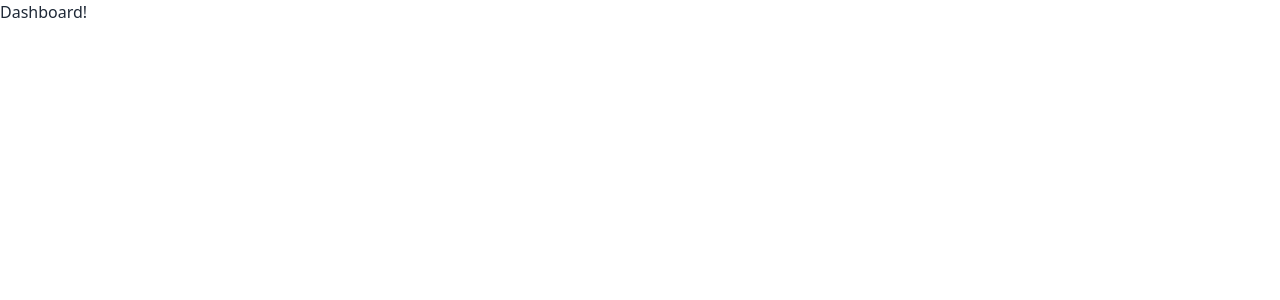
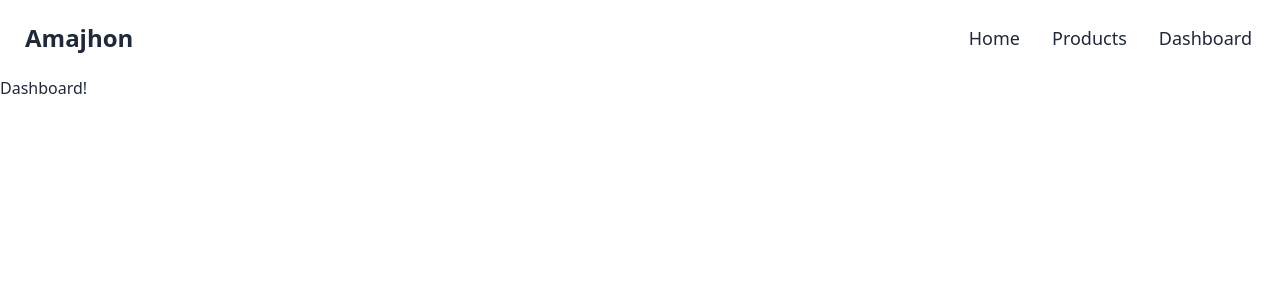
Before and after one commit to Shohanojjaman/amajhon-project, a React (Vite) app: page /dashboard in a window 1280 px wide. Shown: the top 300 px of the page. Built offline with nearby package versions, Linux system fonts and the light colour scheme.

Commit message:
Created Header.jsx and added to Layout.jsx

```diff
--- /dev/null
+++ b/src/components/Header/Header.jsx
@@ -0,0 +1,65 @@
+import { Link } from 'react-router-dom';
+
+const Header = () => {
+  return (
+    <header className="container mx-auto navbar bg-base-100 justify-between">
+      <div className="navbar-start">
+        <Link to="/" className="btn btn-ghost normal-case text-2xl">
+          Amajhon
+        </Link>
+      </div>
+      <div className="navbar-end ">
+        <div className="dropdown dropdown-bottom dropdown-end">
+          <label tabIndex={0} className="btn btn-ghost sm:hidden">
+            <svg
+              xmlns="http://www.w3.org/2000/svg"
+              className="h-5 w-5"
+              fill="none"
+              viewBox="0 0 24 24"
+              stroke="currentColor">
+              <path strokeLinecap="round" strokeLinejoin="round" strokeWidth="2" d="M4 6h16M4 12h8m-8 6h16" />
+            </svg>
+          </label>
+          <ul tabIndex={0} className="menu menu-sm dropdown-content z-[1] p-2 shadow bg-base-100 rounded-box w-52">
+            <li>
+              <Link className="text-lg" to="/">
+                Home
+              </Link>
+            </li>
+            <li>
+              <Link className="text-lg" to="/products">
+                Products
+              </Link>
+            </li>
+            <li>
+              <Link className="text-lg" to="/dashboard">
+                Dashboard
+              </Link>
+            </li>
+          </ul>
+        </div>
+        <div className="hidden sm:flex">
+          <ul className="menu menu-horizontal px-1">
+            <li>
+              <Link className="text-lg" to="/">
+                Home
+              </Link>
+            </li>
+            <li>
+              <Link className="text-lg" to="/products">
+                Products
+              </Link>
+            </li>
+            <li>
+              <Link className="text-lg" to="/dashboard">
+                Dashboard
+              </Link>
+            </li>
+          </ul>
+        </div>
+      </div>
+    </header>
+  );
+};
+
+export default Header;
--- a/src/components/Layouts/Layout.jsx
+++ b/src/components/Layouts/Layout.jsx
@@ -1,10 +1,12 @@
 import { Outlet } from 'react-router-dom';
+import Header from '../Header/Header';
 
 const Layout = () => {
   return (
-    <div>
+    <>
+      <Header></Header>
       <Outlet></Outlet>
-    </div>
+    </>
   );
 };
 
```
